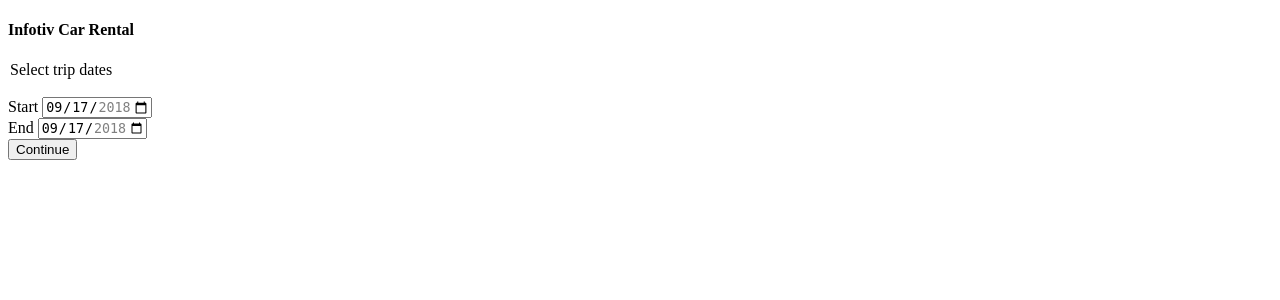
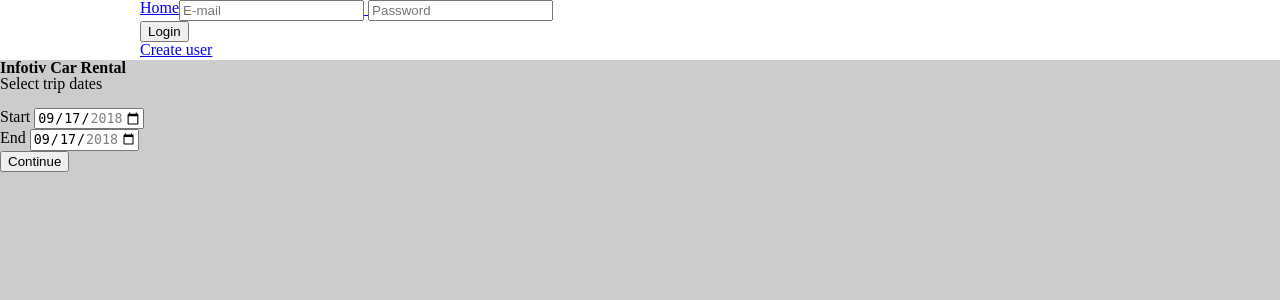
Before and after one commit to vaffeljarnet/infotivCarRental, a PHP site: page / in a window 1280 px wide. Shown: the top 300 px of the page. Run offline with PHP 8.4, Linux system fonts and the light colour scheme.

Commit message:
css start

```diff
--- a/html/gui/index.html
+++ b/html/gui/index.php
@@ -2,9 +2,29 @@
 <html>
 <head>
     <title>Infotiv Car Rental</title>
+    <link rel="stylesheet" type="text/css" href="style.css">
 </head>
 <body>
+<header>
+	<nav>
+		<div class="main-wrapper">
+			<ul>
+				<li><a href="index.php">Home</li>
+			</ul>
+			<div class="nav-login">
+				<form NAME ="FORM" ACTION="../includes/login.inc.php" method="POST">
+					<input type="email" id="email" required="required" name="email" pattern="[a-z0-9._%+-]+@[a-z0-9.-]+\.[a-z]{2,3}$" placeholder="E-mail">
+					<input type="password" id="password" required="required" name="pass" pattern=".{6,}" title="Six or more characters" placeholder="Password">
+					<br>
+					<button type="submit" name="submit">Login</button>
+				</form>
+				<a href="userRegistration.php">Create user</a>
 
+		</div>
+	</nav>
+
+
+</header>
 <!-- Inputs two date selection fields and a continue button that directs customer to
 showCars.phtml if the given values are valid-->
 
--- /dev/null
+++ b/html/gui/style.css
@@ -0,0 +1,128 @@
+/*
+html5doctor.com Reset Stylesheet
+v1.6.1
+Last Updated: 2010-09-17
+Author: Richard Clark - http://richclarkdesign.com
+Twitter: @rich_clark
+*/
+
+html, body, div, span, object, iframe,
+h1, h2, h3, h4, h5, h6, p, blockquote, pre,
+abbr, address, cite, code,
+del, dfn, em, img, ins, kbd, q, samp,
+small, strong, sub, sup, var,
+b, i,
+dl, dt, dd, ol, ul, li,
+fieldset, form, label, legend,
+table, caption, tbody, tfoot, thead, tr, th, td,
+article, aside, canvas, details, figcaption, figure,
+footer, header, hgroup, menu, nav, section, summary,
+time, mark, audio, video {
+    margin:0;
+    padding:0;
+    border:0;
+    outline:0;
+    font-size:100%;
+    vertical-align:baseline;
+    background:transparent;
+}
+
+body {
+    line-height:1;
+}
+
+article,aside,details,figcaption,figure,
+footer,header,hgroup,menu,nav,section {
+    display:block;
+}
+
+nav ul {
+    list-style:none;
+}
+
+blockquote, q {
+    quotes:none;
+}
+
+blockquote:before, blockquote:after,
+q:before, q:after {
+    content:'';
+    content:none;
+}
+
+a {
+    margin:0;
+    padding:0;
+    font-size:100%;
+    vertical-align:baseline;
+    background:transparent;
+}
+
+/* change colours to suit your needs */
+ins {
+    background-color:#ff9;
+    color:#000;
+    text-decoration:none;
+}
+
+/* change colours to suit your needs */
+mark {
+    background-color:#ff9;
+    color:#000;
+    font-style:italic;
+    font-weight:bold;
+}
+
+del {
+    text-decoration: line-through;
+}
+
+abbr[title], dfn[title] {
+    border-bottom:1px dotted;
+    cursor:help;
+}
+
+table {
+    border-collapse:collapse;
+    border-spacing:0;
+}
+
+/* change border colour to suit your needs */
+hr {
+    display:block;
+    height:1px;
+    border:0;
+    border-top:1px solid #cccccc;
+    margin:1em 0;
+    padding:0;
+}
+
+input, select {
+    vertical-align:middle;
+}
+
+/*our code starts here*/
+.main-wrapper {
+    margin: 0 auto;
+    width: 1000px;
+
+}
+
+body {
+    background-color: #ccc;
+}
+
+header nav {
+        width: 100%;
+        height: 60px;
+        background-color: #fff;
+}
+
+header nav ul {
+    float: left;
+}
+
+header nav ul li {
+    float: left;
+    list-style:none;
+}
--- a/html/gui/userLogin.php
+++ b/html/gui/userLogin.php
@@ -9,7 +9,7 @@
 				<input type="password" id="password" required="required" name="pass" pattern=".{6,}" title="Six or more characters" placeholder="Password">
 				<br>
 				<button type="submit" name="submit">Login</button>
-				<button onclick="location.href='index.html'" class="selectBtn">Home</button>
+				<button onclick="location.href='index.php'" class="selectBtn">Home</button>
 
 			</form>
 </body>
--- a/html/includes/dbh.inc.php
+++ b/html/includes/dbh.inc.php
@@ -1,4 +1,6 @@
 <?php
+
+//creates a basic connection.
 
 $servername = "localhost";
 $username = "root";
```
